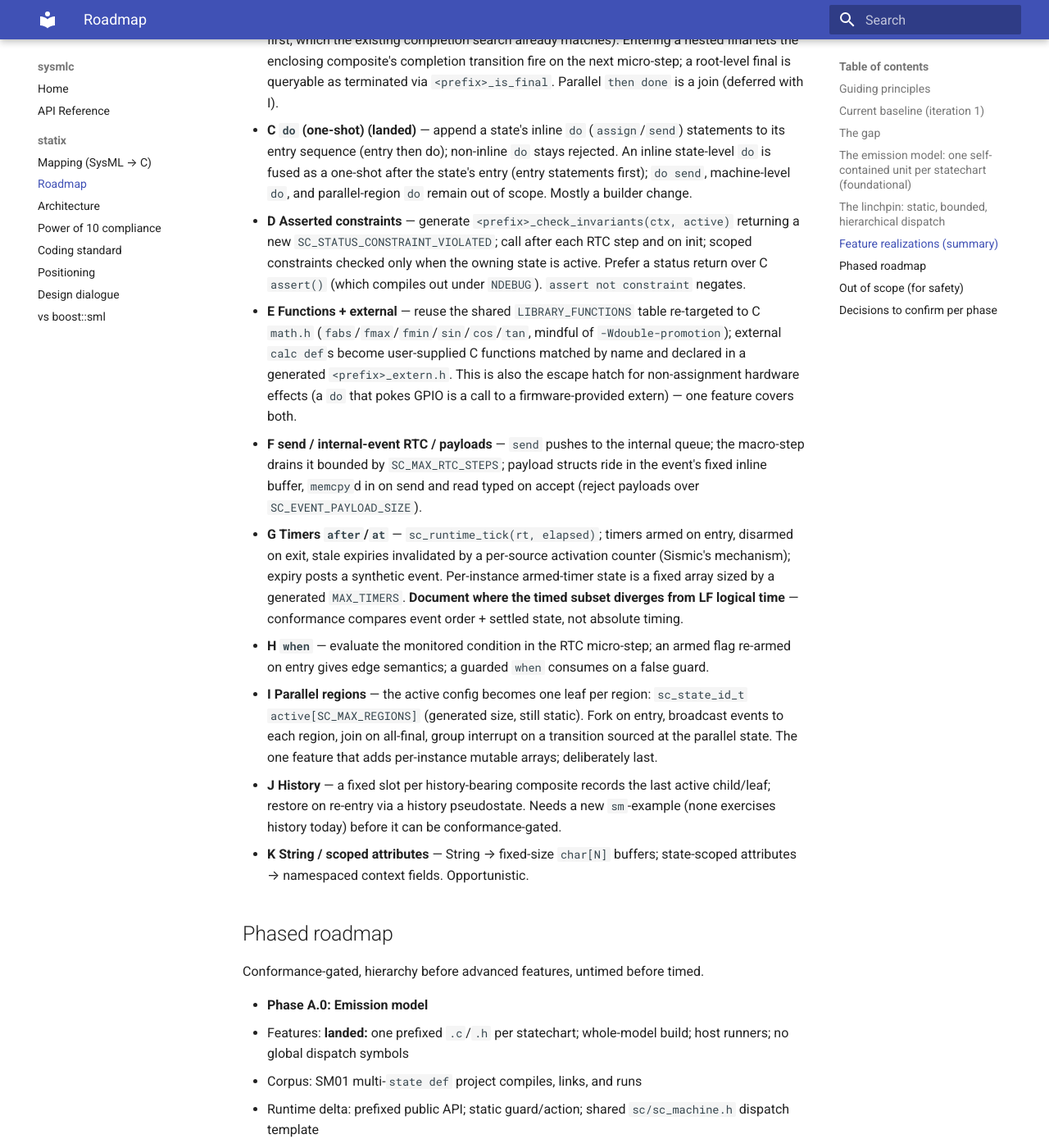
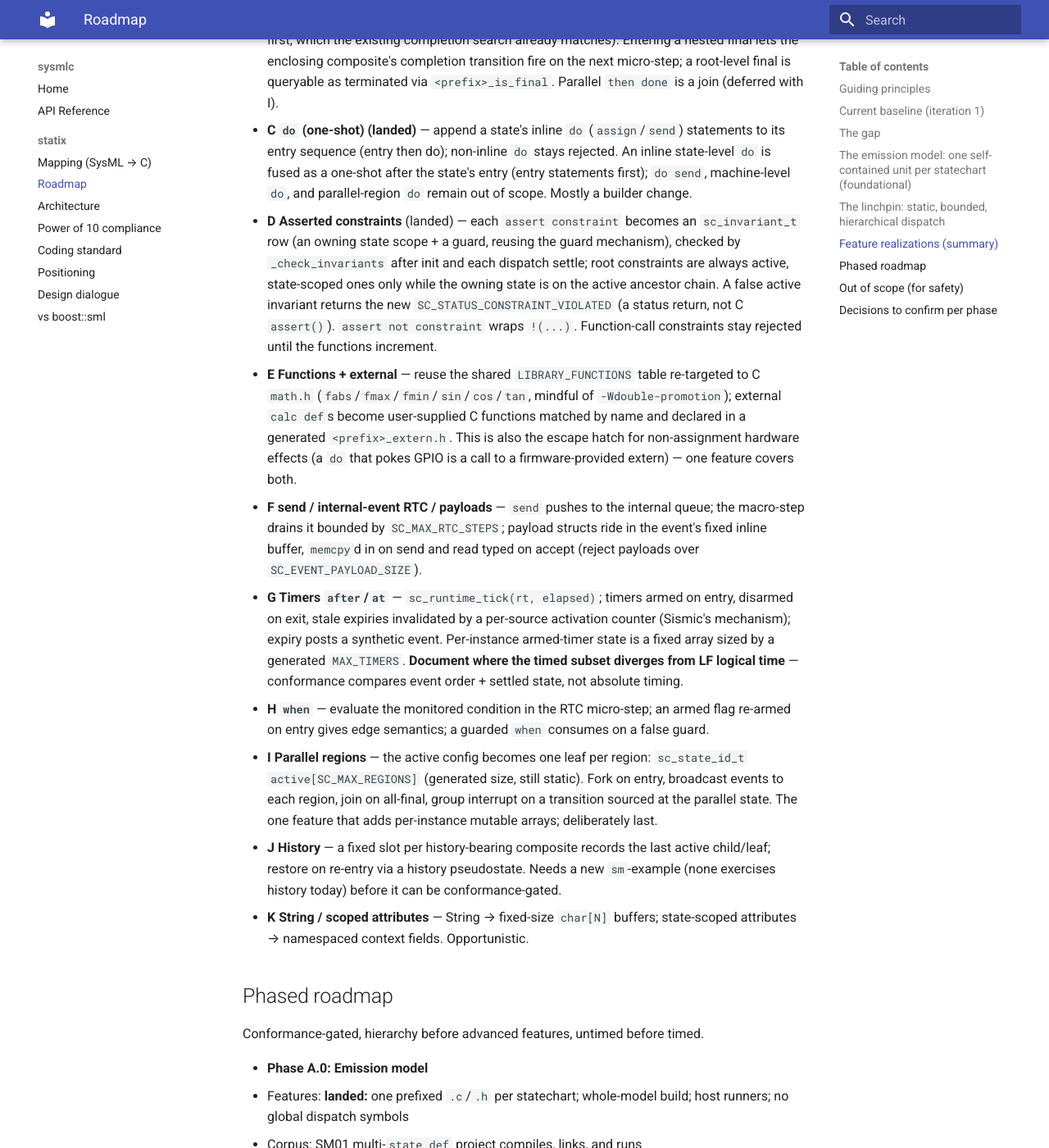
Before and after one commit to glacier-project/sysmlc-core, an MkDocs documentation site: the page built from docs/statix/roadmap.md, in a window 1280 px wide and 1400 px high, scrolled down 4534 px. Shown: the whole window at 82% size. Built offline with MkDocs 1.6.1 and Material for MkDocs 9.7.7, drawn with Linux system fonts in a browser that asks for light colours; some of the changed text lies outside the part shown.

Commit message:
docs(statix): record asserted-constraint support

```diff
--- a/docs/statix/roadmap.md
+++ b/docs/statix/roadmap.md
@@ -178,11 +178,14 @@ rosetta.
   rejected. An inline state-level `do` is fused as a one-shot after the state's
   entry (entry statements first); `do send`, machine-level `do`, and
   parallel-region `do` remain out of scope. Mostly a builder change.
-- **D Asserted constraints** — generate `<prefix>_check_invariants(ctx, active)`
-  returning a new `SC_STATUS_CONSTRAINT_VIOLATED`; call after each RTC step and
-  on init; scoped constraints checked only when the owning state is active.
-  Prefer a status return over C `assert()` (which compiles out under `NDEBUG`).
-  `assert not constraint` negates.
+- **D Asserted constraints** (landed) — each `assert constraint` becomes an
+  `sc_invariant_t` row (an owning state scope + a guard, reusing the guard
+  mechanism), checked by `_check_invariants` after init and each dispatch settle;
+  root constraints are always active, state-scoped ones only while the owning
+  state is on the active ancestor chain. A false active invariant returns the new
+  `SC_STATUS_CONSTRAINT_VIOLATED` (a status return, not C `assert()`).
+  `assert not constraint` wraps `!(...)`. Function-call constraints stay rejected
+  until the functions increment.
 - **E Functions + external** — reuse the shared `LIBRARY_FUNCTIONS` table
   re-targeted to C `math.h` (`fabs`/`fmax`/`fmin`/`sin`/`cos`/`tan`, mindful of
   `-Wdouble-promotion`); external `calc def`s become user-supplied C functions
@@ -222,7 +225,7 @@ Conformance-gated, hierarchy before advanced features, untimed before timed.
   - Corpus: SM01 multi-`state def` project compiles, links, and runs
   - Runtime delta: prefixed public API; static guard/action; shared `sc/sc_machine.h` dispatch template
 - **Phase A: UML core (untimed)**
-  - Features: **composite (landed)**, **then done/final (landed)**, **one-shot do (landed)**, constraints, functions/extern
+  - Features: **composite (landed)**, **then done/final (landed)**, **one-shot do (landed)**, **constraints (landed)**, functions/extern
   - Corpus: sm08, sm10, sm12, sm14, sm17
   - Runtime delta: state tree + LCA dispatch + MAX_DEPTH; final states; invariant check + new status
 - **Phase B: Internal-event RTC**
```
Also changed, not shown: docs/statix-mapping.md (+16 -1 lines), docs/statix/architecture.md (+3 -2 lines), 1 other file.
